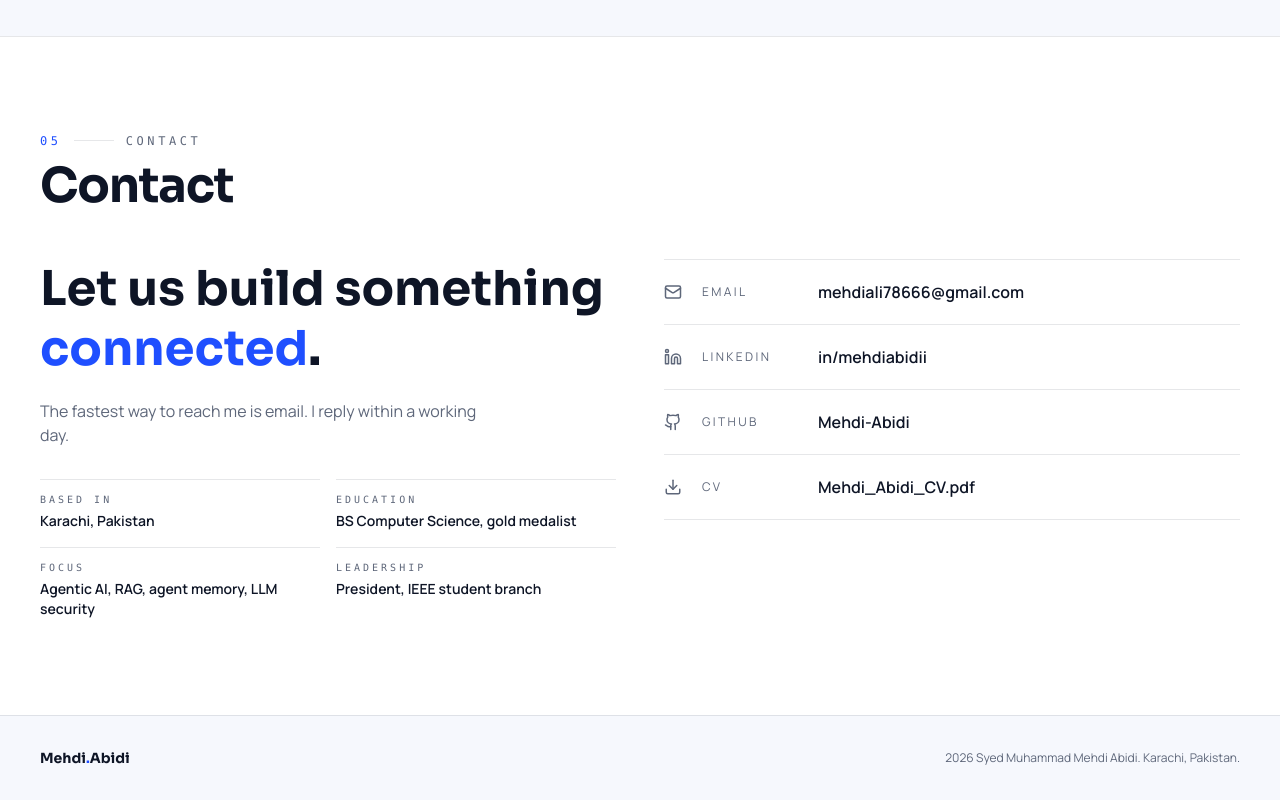
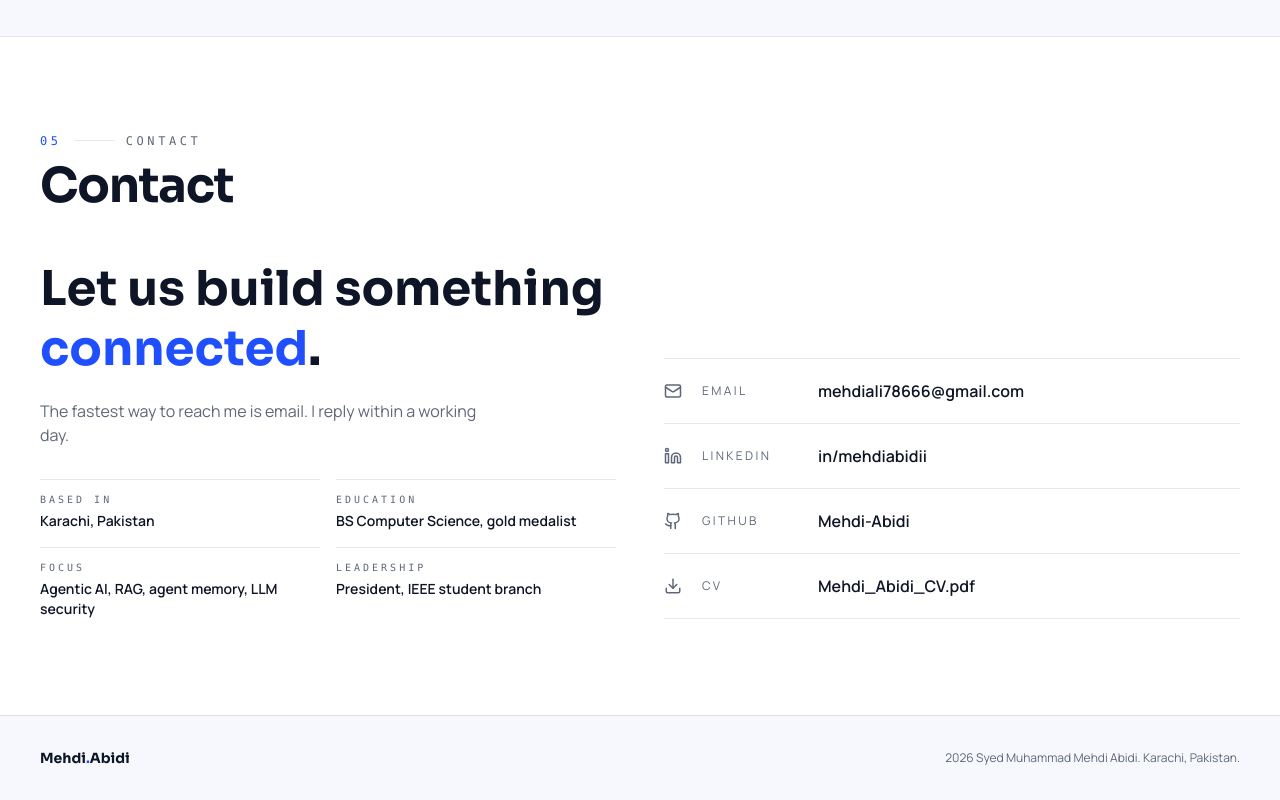
Before and after one commit to Mehdi-Abidi/My_Portfolio, a Next.js app: page / in a window 1280 px wide. Shown: the part 5642-6442 px from the top of the page. Built offline with nearby package versions, Linux system fonts and the light colour scheme.

Commit message:
Align the contact links with the bottom of the left column.

```diff
--- a/src/components/Contact.tsx
+++ b/src/components/Contact.tsx
@@ -37,7 +37,8 @@ export function Contact() {
             </div>
           </Reveal>
 
-          <Reveal delay={0.1}>
+          {/* sits at the bottom of the row so it lines up with the facts grid, below the headline */}
+          <Reveal delay={0.1} className="lg:self-end">
             <ul className="border-t border-line">
               {rows.map((r) => (
                 <li key={r.label}>
```
